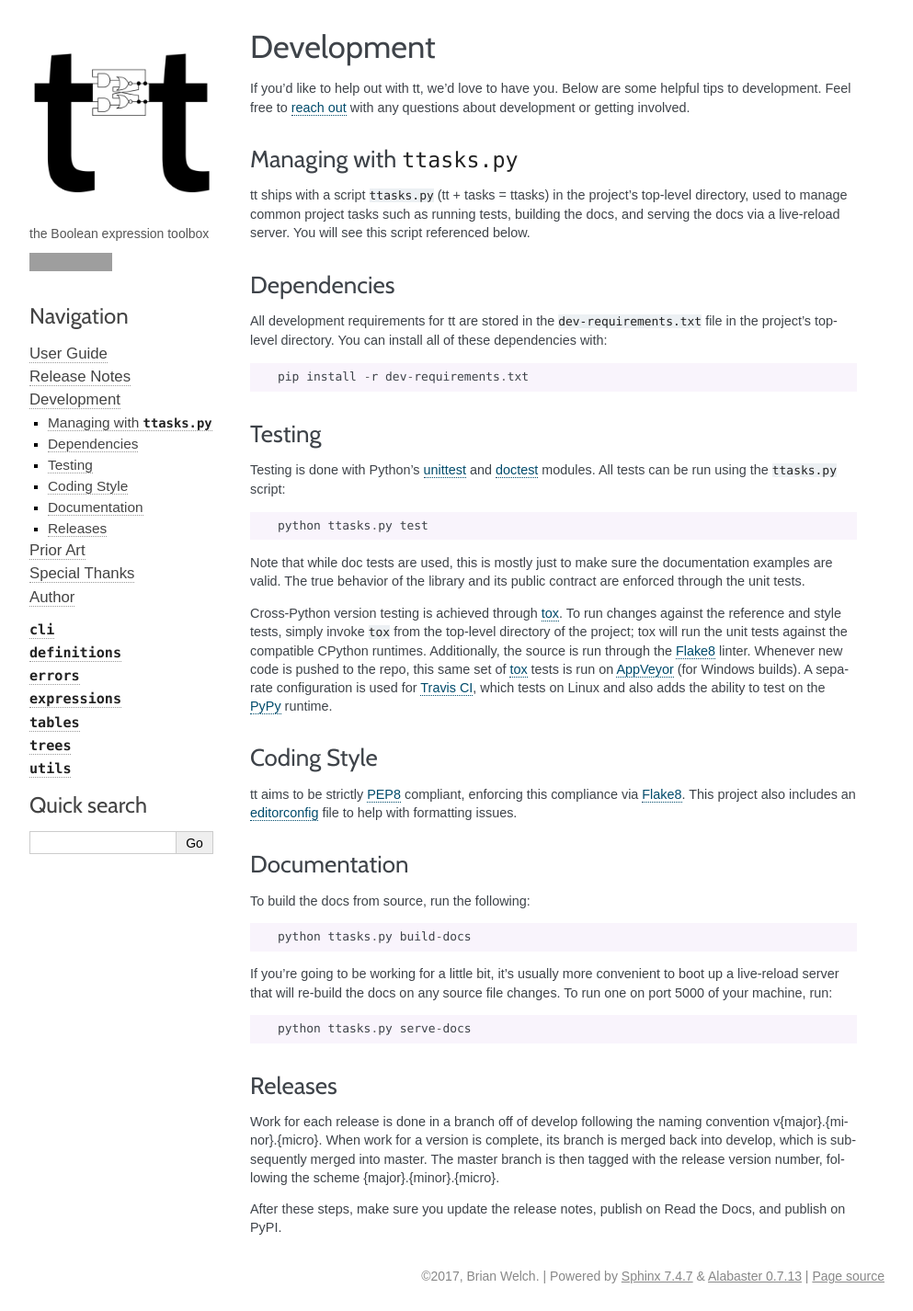
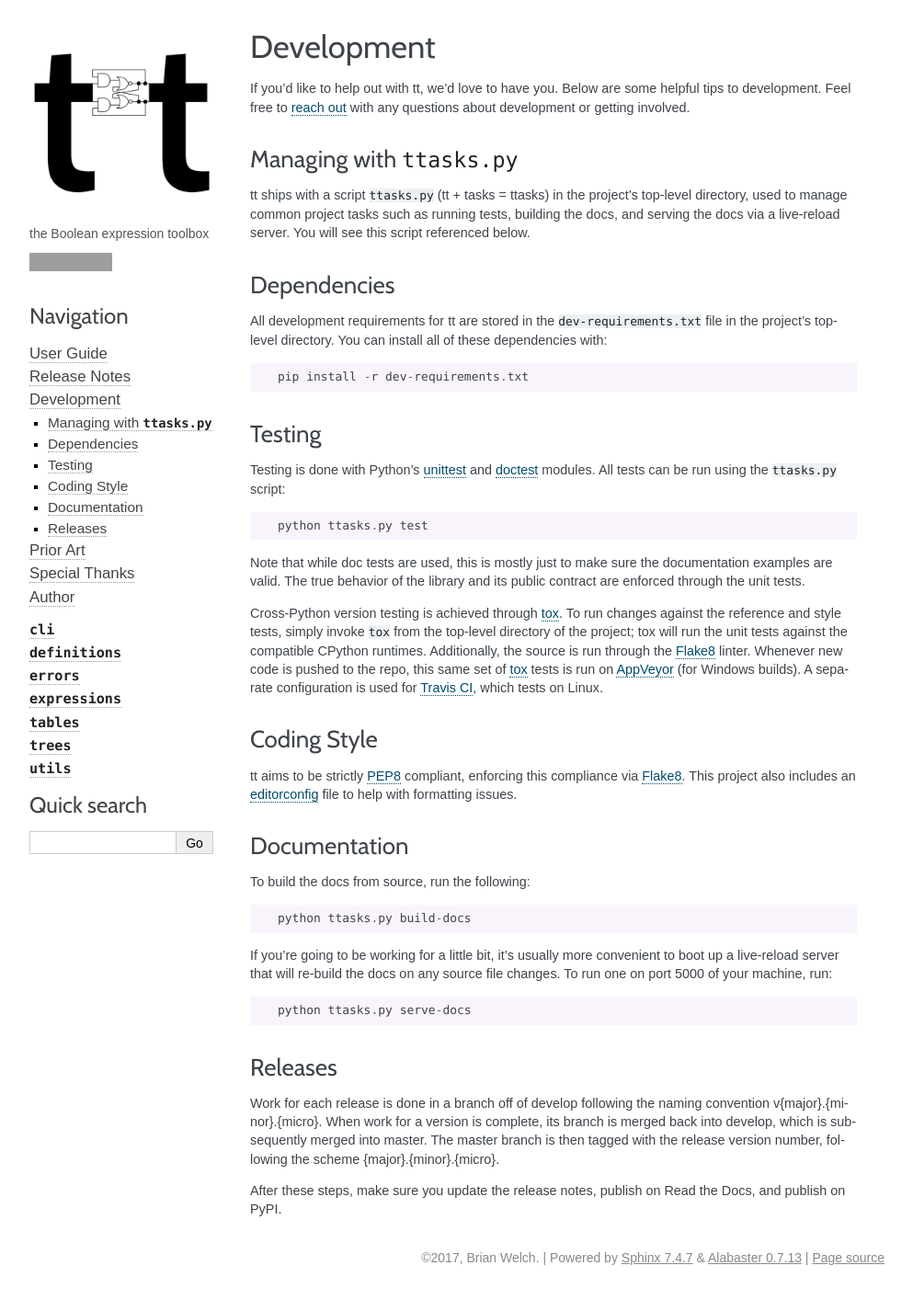
Before and after one commit to welchbj/tt, a Sphinx documentation site: the page built from docs/development.rst, in a window 1280 px wide. Shown: the whole page at 92% size, without its empty margins (148-1141 px from the left). Built offline with Sphinx 7.4.7, drawn with Linux system fonts in a browser that asks for light colours; some web fonts are replaced; grey boxes are pictures that could not be loaded.

Commit message:
Remove references to PyPy in the documentaton due to incoming C code

```diff
--- a/README.rst
+++ b/README.rst
@@ -8,7 +8,7 @@ tt is a Python library and command-line tool for working with Boolean expression
 Installation
 ------------
 
-tt is tested on CPython 2.7, 3.3, 3.4, 3.5, and 3.6 as well as PyPy. tt is written in pure Python with no dependencies, so it only requires a compatible Python installation to run. You can get the latest release from PyPI with::
+tt is tested on CPython 2.7, 3.3, 3.4, 3.5, and 3.6. tt is written in pure Python with no dependencies, so it only requires a compatible Python installation to run. You can get the latest release from PyPI with::
 
     pip install ttable
 
--- a/docs/development.rst
+++ b/docs/development.rst
@@ -28,7 +28,7 @@ Testing is done with Python's `unittest`_ and `doctest`_ modules. All tests can
 
 Note that while doc tests are used, this is mostly just to make sure the documentation examples are valid. The true behavior of the library and its public contract are enforced through the unit tests.
 
-Cross-Python version testing is achieved through `tox`_. To run changes against the reference and style tests, simply invoke ``tox`` from the top-level directory of the project; tox will run the unit tests against the compatible CPython runtimes. Additionally, the source is run through the `Flake8`_ linter. Whenever new code is pushed to the repo, this same set of `tox`_ tests is run on `AppVeyor`_ (for Windows builds). A separate configuration is used for `Travis CI`_, which tests on Linux and also adds the ability to test on the `PyPy`_ runtime.
+Cross-Python version testing is achieved through `tox`_. To run changes against the reference and style tests, simply invoke ``tox`` from the top-level directory of the project; tox will run the unit tests against the compatible CPython runtimes. Additionally, the source is run through the `Flake8`_ linter. Whenever new code is pushed to the repo, this same set of `tox`_ tests is run on `AppVeyor`_ (for Windows builds). A separate configuration is used for `Travis CI`_, which tests on Linux.
 
 
 Coding Style
@@ -62,7 +62,6 @@ After these steps, make sure you update the release notes, publish on Read the D
 .. _tox: https://tox.readthedocs.org/en/latest/
 .. _Travis CI: https://travis-ci.org/welchbj/tt/
 .. _AppVeyor: https://ci.appveyor.com/project/welchbj/tt
-.. _PyPy: https://pypy.org/
 .. _PEP8: https://www.python.org/dev/peps/pep-0008/
 .. _Flake8: http://flake8.pycqa.org/en/latest/
 .. _editorconfig: http://editorconfig.org/
--- a/docs/release_notes.rst
+++ b/docs/release_notes.rst
@@ -16,6 +16,8 @@ Features in the 0.6.x series of releases are focused on expanding functionality
     * Add :func:`boolean_variables_factory <tt.definitions.operands.boolean_variables_factory>` helper for generating more intuitive collections of symbol inputs
     * Update ``__iter__`` in  :class:`TruthTable <tt.tables.truth_table.TruthTable>` to yield inputs as a :func:`namedtuple <python:collections.namedtuple>`-like object rather than a plain :class:`tuple <python:tuple>`
     * Re-organize :doc:`User Guide </user_guide>` into different sections instead of one long page
+    * Remove PyPy support, due to addition of C-extensions
+
 
 0.5.x
 -----
--- a/setup.py
+++ b/setup.py
@@ -43,6 +43,7 @@ tt_classifiers = [
     'Operating System :: MacOS :: MacOS X',
     'Operating System :: Microsoft :: Windows',
     'Operating System :: POSIX',
+    'Programming Language :: Python :: Implementation :: CPython',
     'Programming Language :: Python :: 2.7',
     'Programming Language :: Python :: 3.3',
     'Programming Language :: Python :: 3.4',
```
Also changed, not shown: .travis.yml.
